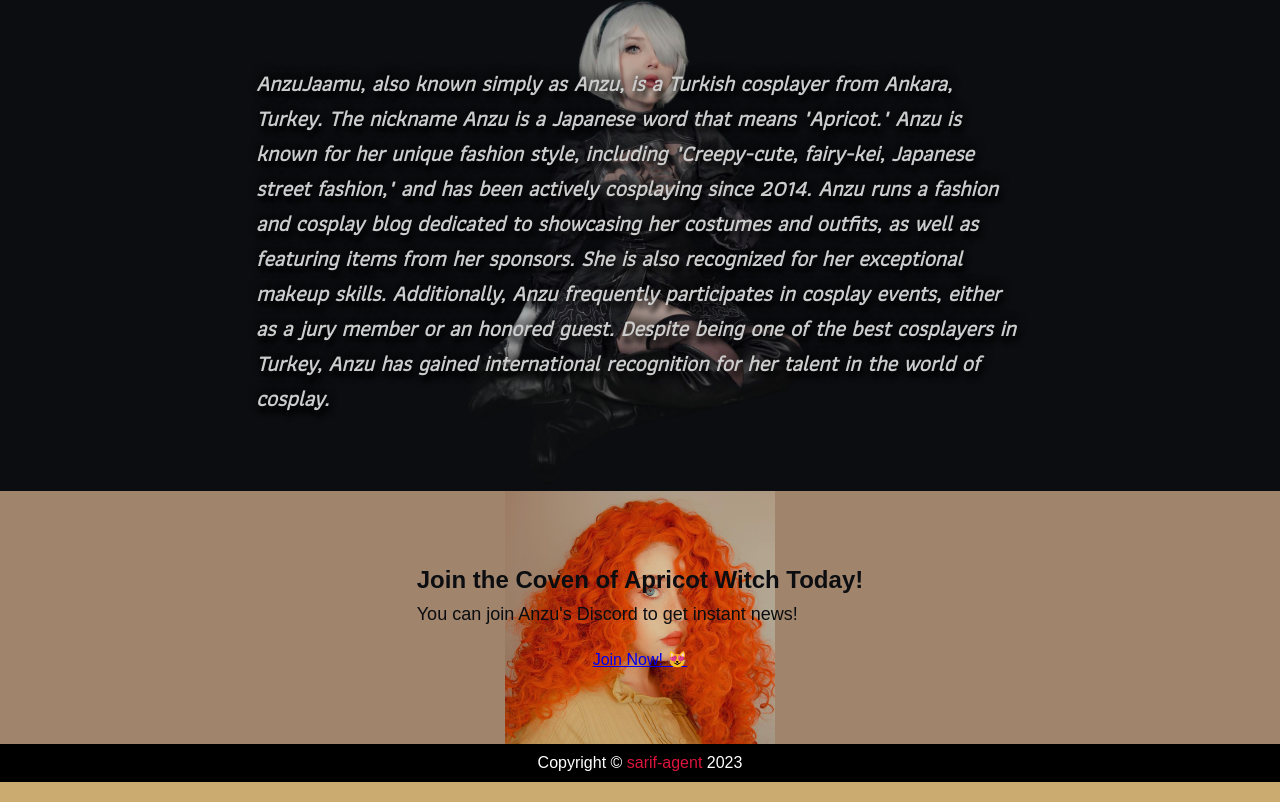
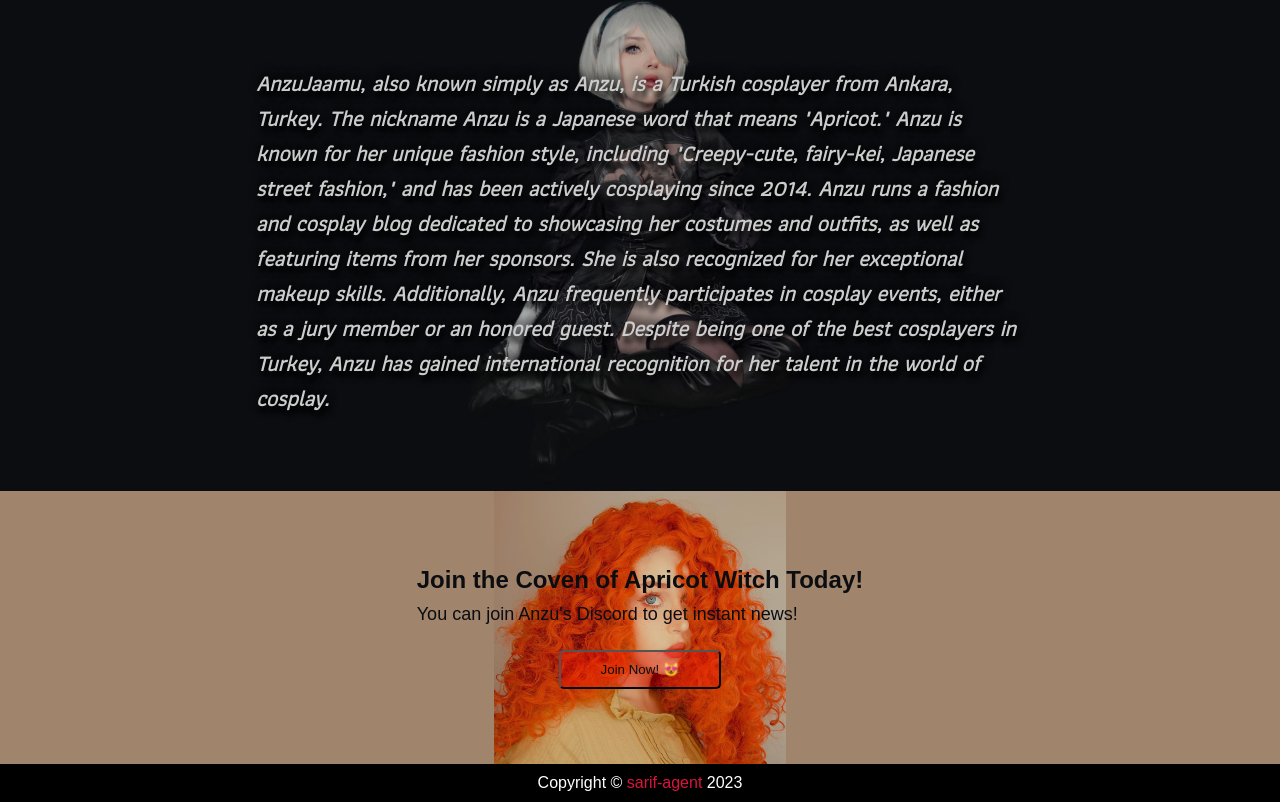
Before and after one commit to sarif-agent/anzu-landingpage, a plain HTML site: page index.html in a window 1280 px wide. Shown: the part 1469-2271 px from the top of the page. Drawn offline with Linux system fonts and the light colour scheme; a web font is replaced by a local one.

Commit message:
general polish

```diff
--- a/index.html
+++ b/index.html
@@ -140,9 +140,7 @@
         <p>You can join Anzu's Discord to get instant news!</p>
       </div>
       <div class="i-button">
-        <p>
-          <a href="https://discord.com/invite/hHc3SYuuwx">Join Now! 😻</a>
-        </p>
+        <a href="https://discord.com/invite/hHc3SYuuwx"><button>Join Now! 😻</button></a>
       </div>
     </div>
   </div>
```
